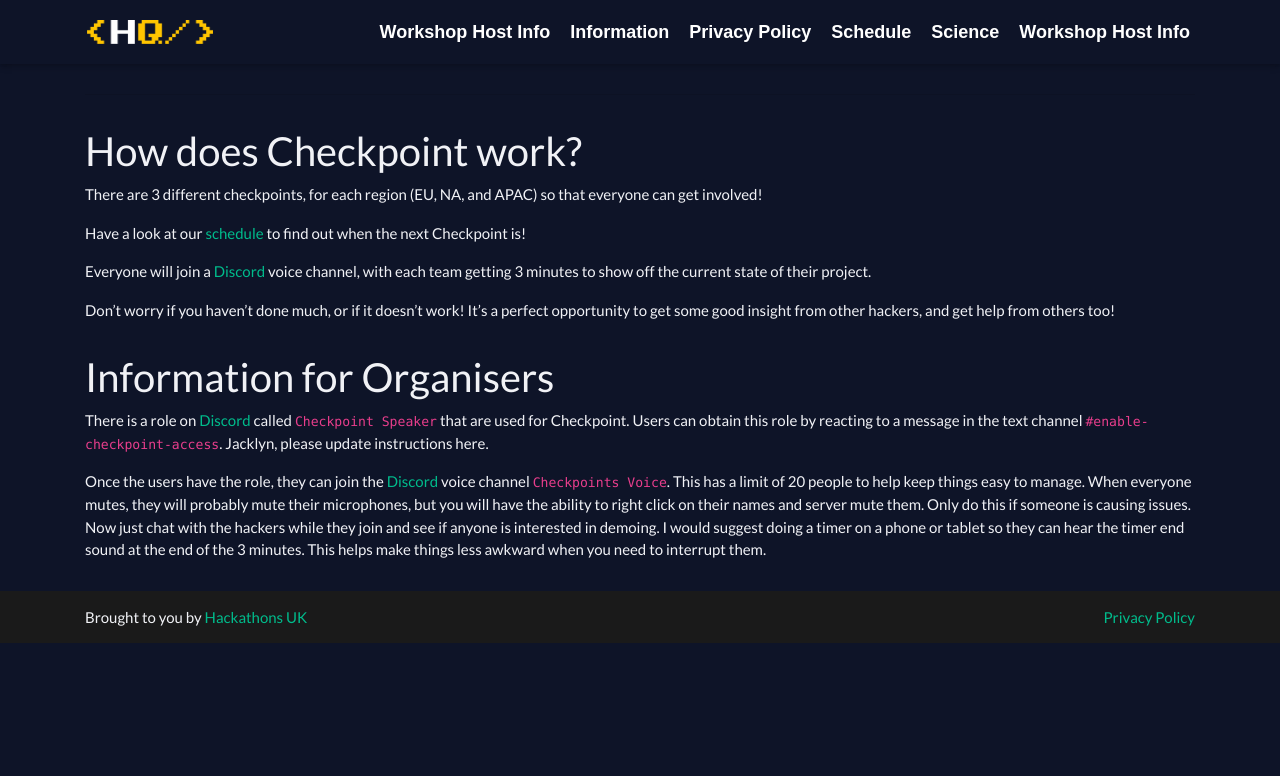
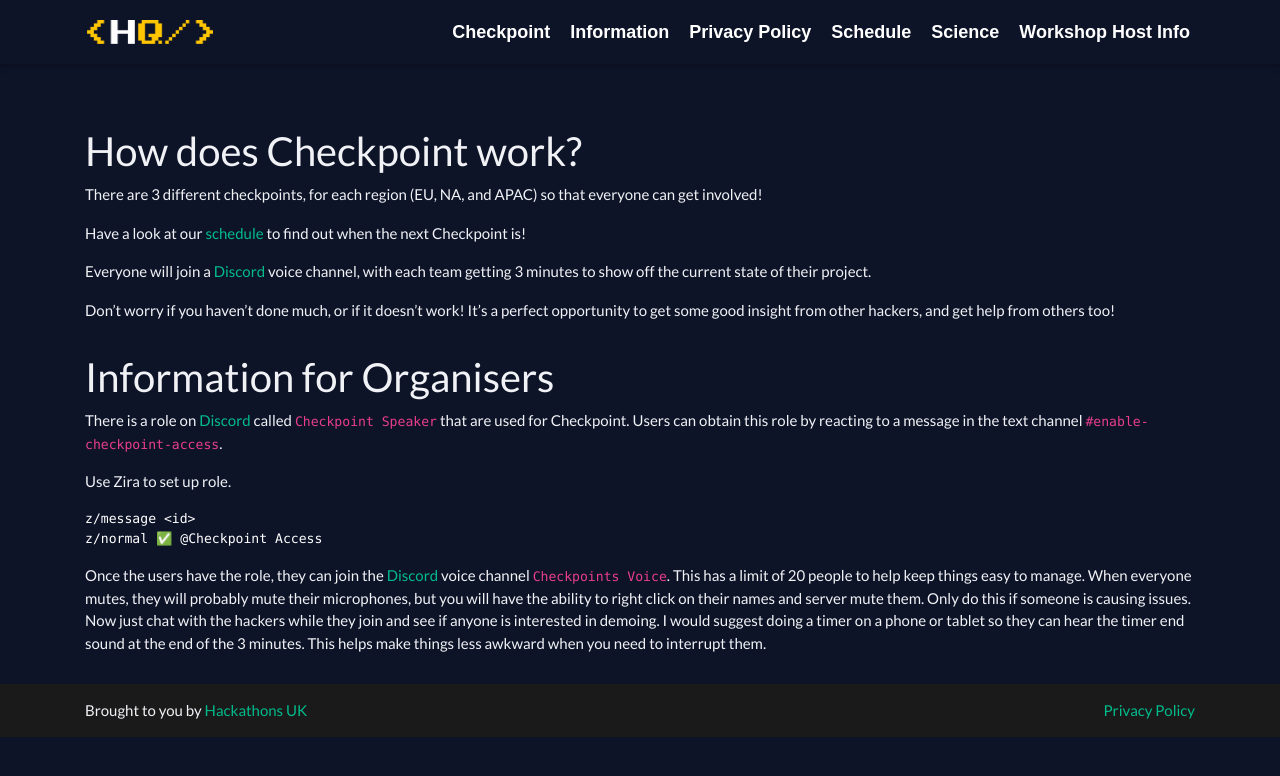
Before and after one commit to HackQuarantine/hq-website, a Jekyll site: the page built from checkpoint.md, in a window 1280 px wide. Shown: the top 776 px of the page. Built offline with Jekyll 4.4.1, drawn with Linux system fonts in a browser that asks for light colours; nearby versions of some CDN libraries.

Commit message:
Update checkpoint.md

````diff
--- a/checkpoint.md
+++ b/checkpoint.md
@@ -1,5 +1,5 @@
 ---
-title: Workshop Host Info
+title: Checkpoint
 layout: plain
 styles:
   - url: https://cdnjs.cloudflare.com/ajax/libs/bootswatch/4.4.1/darkly/bootstrap.min.css
@@ -20,6 +20,13 @@ Don't worry if you haven't done much, or if it doesn't work! It's a perfect oppo
 
 ## Information for Organisers
 
-There is a role on [Discord](https://discord.hackquarantine.com) called `Checkpoint Speaker` that are used for Checkpoint. Users can obtain this role by reacting to a message in the text channel `#enable-checkpoint-access`. Jacklyn, please update instructions here.
+There is a role on [Discord](https://discord.hackquarantine.com) called `Checkpoint Speaker` that are used for Checkpoint. Users can obtain this role by reacting to a message in the text channel `#enable-checkpoint-access`.
+
+Use Zira to set up role.
+
+```
+z/message <id>
+z/normal ✅ @Checkpoint Access
+```
 
 Once the users have the role, they can join the [Discord](https://discord.hackquarantine.com) voice channel `Checkpoints Voice`. This has a limit of 20 people to help keep things easy to manage. When everyone mutes, they will probably mute their microphones, but you will have the ability to right click on their names and server mute them. Only do this if someone is causing issues. Now just chat with the hackers while they join and see if anyone is interested in demoing. I would suggest doing a timer on a phone or tablet so they can hear the timer end sound at the end of the 3 minutes. This helps make things less awkward when you need to interrupt them.
````
